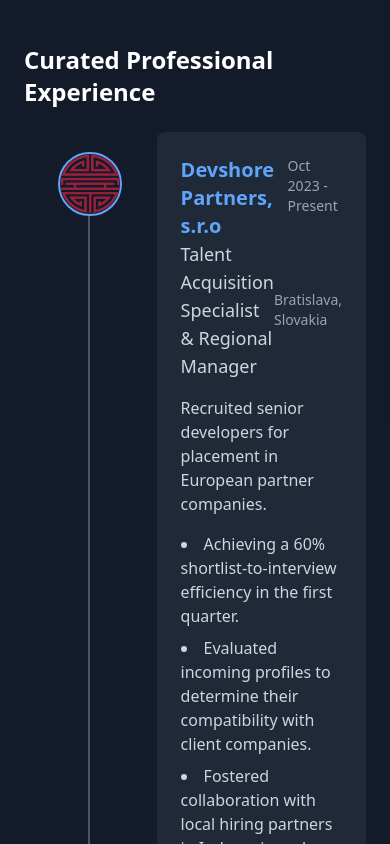
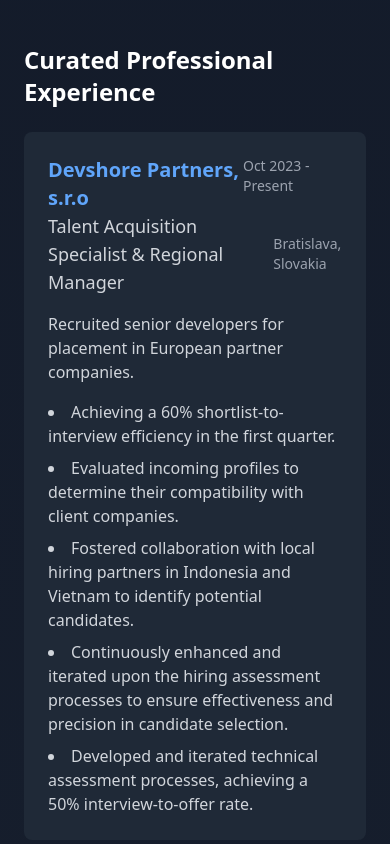
Before and after one commit to alvianzf/personal-page, a React (Vite) app: page / in a window 390 px wide. Shown: the part 1480-2324 px from the top of the page. Built offline with nearby package versions, Linux system fonts and the light colour scheme.

Commit message:
feat: remove company logo on mobile

```diff
--- a/src/components/About/ExperienceCard.tsx
+++ b/src/components/About/ExperienceCard.tsx
@@ -23,8 +23,8 @@
 }) => {
   return (
     <div className="flex">
-      <div className="relative w-36 py-5 px-7 flex flex-col items-center">
-        <img
+      <div className="relative w-36 py-5 px-7 flex flex-col items-center md:block hidden">
+      <img
           src={logo}
           alt={company}
           className="w-16 h-16 rounded-full object-cover border-2 border-blue-400"
@@ -34,7 +34,7 @@
         )}
       </div>
 
-      <div className="flex-1">
+      <div className="">
         <div className="bg-gray-800 rounded-lg p-6 hover:shadow-lg transition-shadow">
           <div className="flex justify-between">
             <h4 className="text-xl font-semibold text-blue-400">{company}</h4>
```
